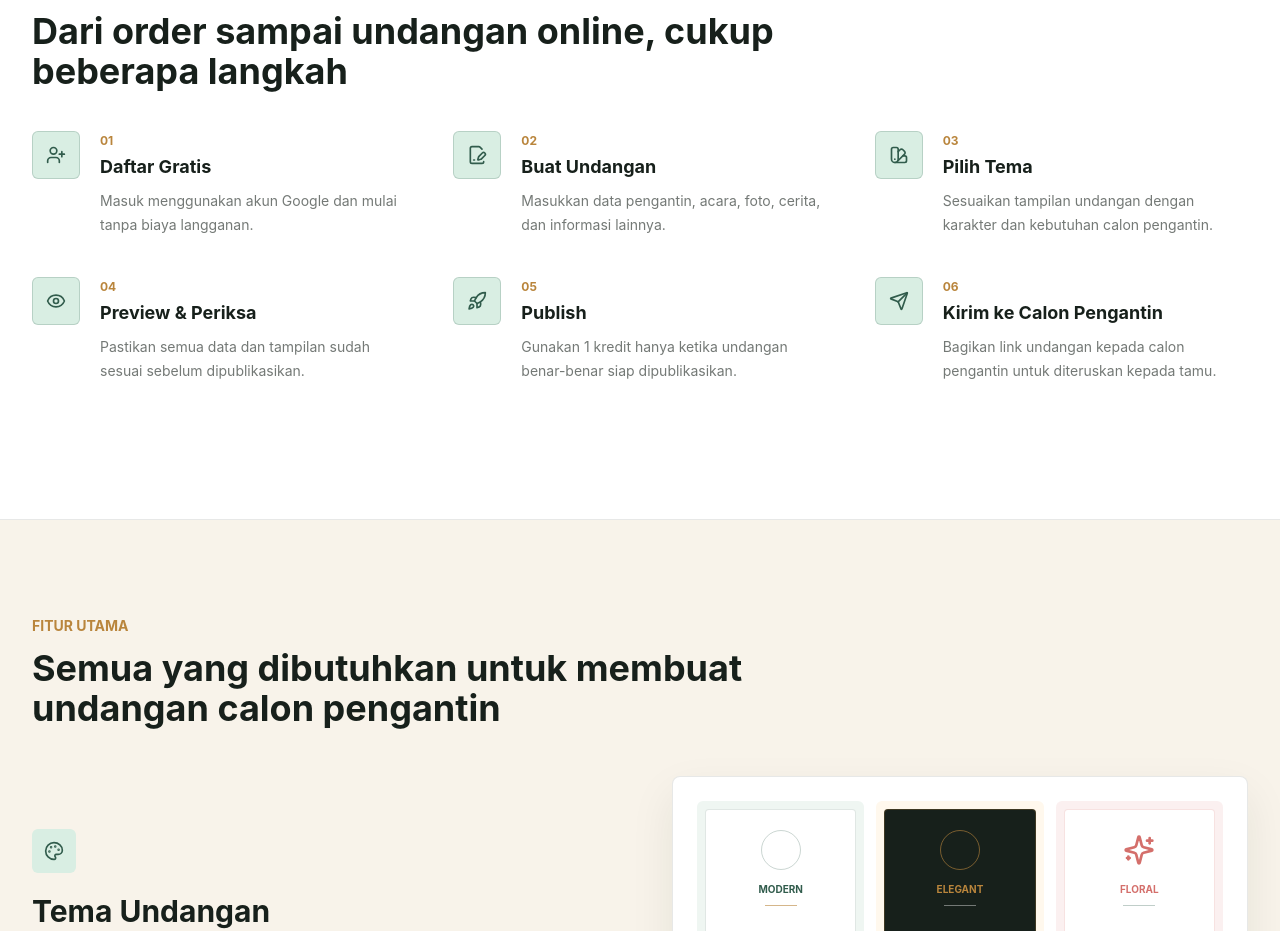
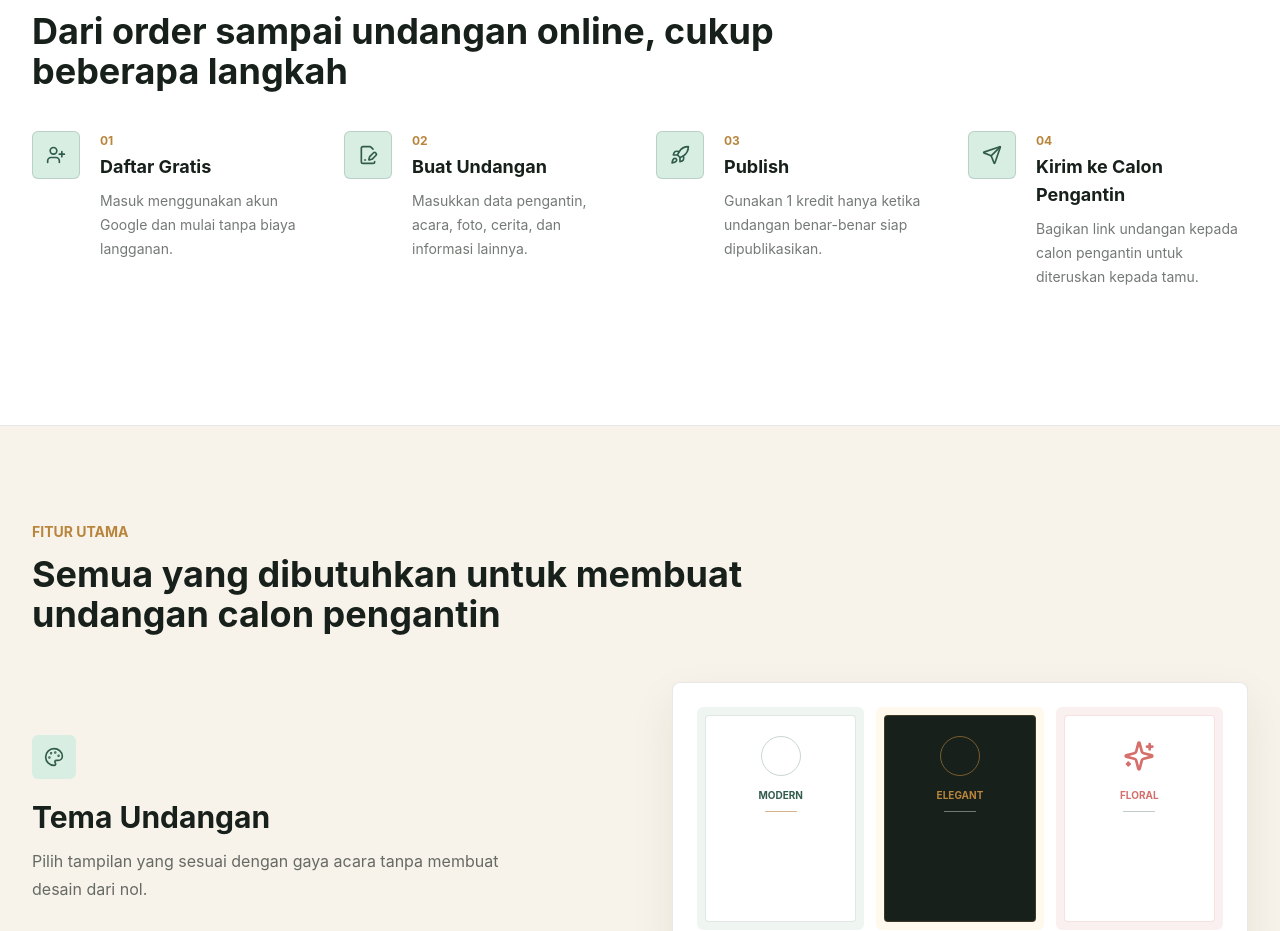
Before and after one commit to alankurniadi12/janji-nikah-frontend, a Vue app: page / in a window 1280 px wide. Shown: the part 1920-2851 px from the top of the page. Built offline with nearby package versions, Linux system fonts and the light colour scheme; no server answers.

Commit message:
copy(landing): simplify workflow steps

```diff
--- a/src/views/public/LandingView.vue
+++ b/src/views/public/LandingView.vue
@@ -96,16 +96,6 @@ const steps = [
     title: "Buat Undangan",
     text: "Masukkan data pengantin, acara, foto, cerita, dan informasi lainnya.",
     icon: FilePenLine
-  },
-  {
-    title: "Pilih Tema",
-    text: "Sesuaikan tampilan undangan dengan karakter dan kebutuhan calon pengantin.",
-    icon: SwatchBook
-  },
-  {
-    title: "Preview & Periksa",
-    text: "Pastikan semua data dan tampilan sudah sesuai sebelum dipublikasikan.",
-    icon: Eye
   },
   {
     title: "Publish",
@@ -366,7 +356,7 @@ function toggleFaq(index) {
             </h2>
           </div>
 
-          <ol class="relative mt-10 grid gap-0 md:grid-cols-2 md:gap-x-10 lg:grid-cols-3 lg:gap-x-12">
+          <ol class="relative mt-10 grid gap-0 md:grid-cols-2 md:gap-x-10 lg:grid-cols-4 lg:gap-x-8">
             <li v-for="(step, index) in steps" :key="step.title" class="landing-step relative grid grid-cols-[3.25rem_1fr] gap-4 pb-9 md:pb-10">
               <div class="relative z-10 flex h-12 w-12 items-center justify-center rounded-md border border-leaf/20 bg-mint text-leaf">
                 <component :is="step.icon" class="h-5 w-5" />
```
Also changed, not shown: 2 other files (tests, documents, lock files or other folders).
